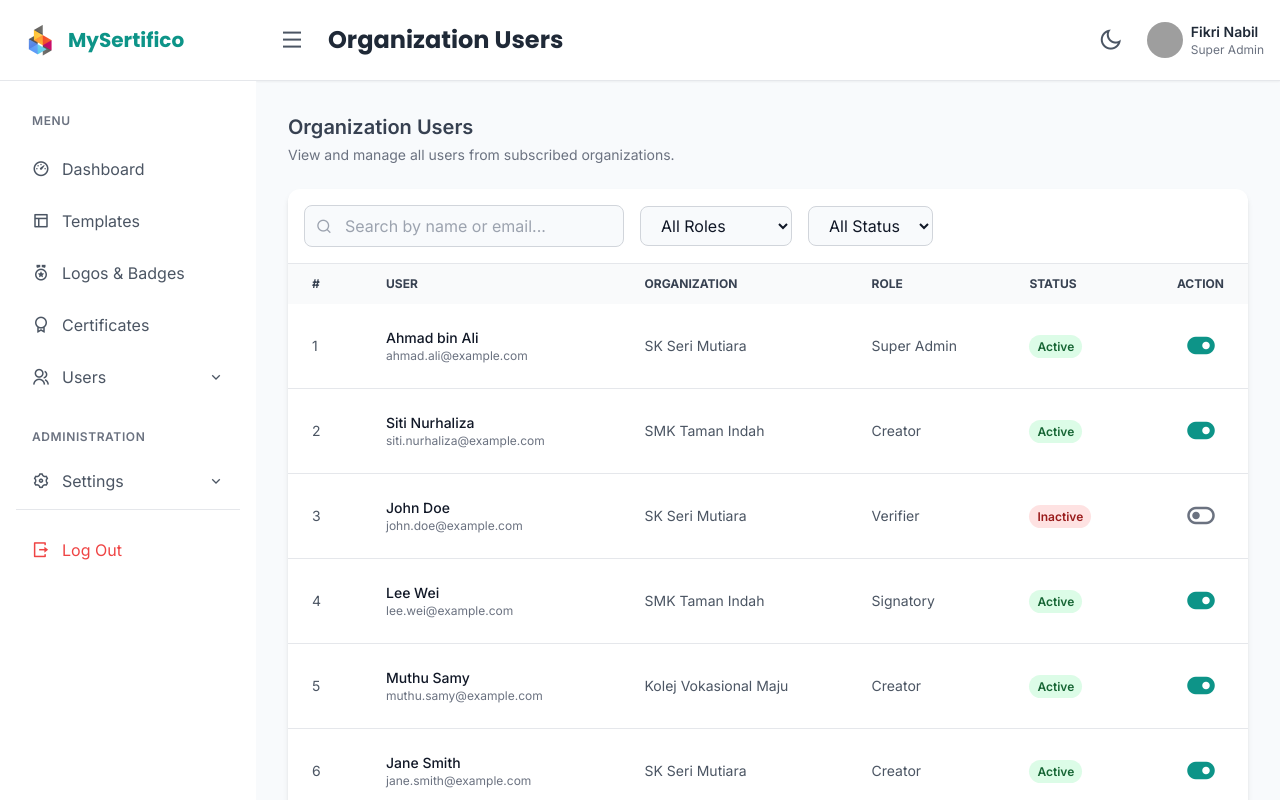
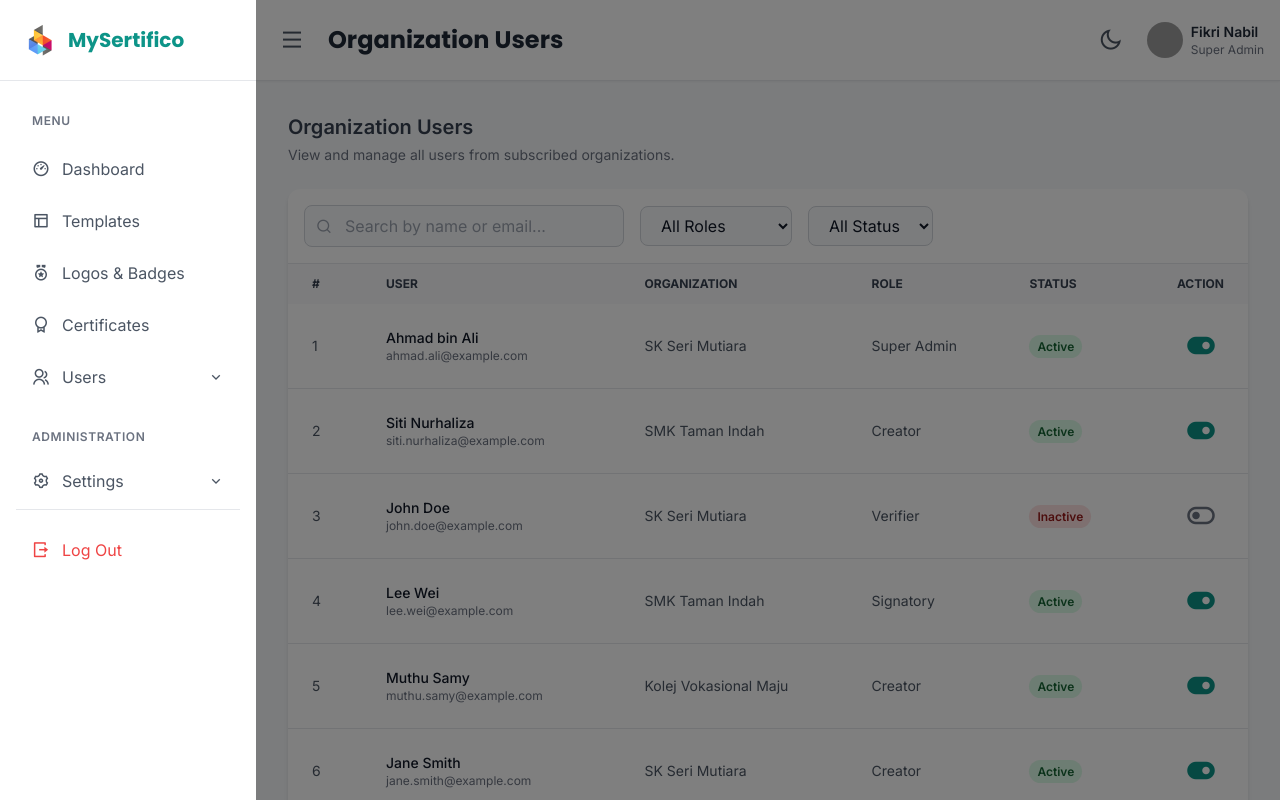
Before and after one commit to webappstudio-my/mysertifico, a React (Vite) app: page /bo/organization-users in a window 1280 px wide. Both pictures are taken after a click on the button 36 px from the left and 40 px from the top of the page. Shown: the top 800 px of the page. Built offline with nearby package versions, Linux system fonts and the light colour scheme; grey boxes are pictures that could not be loaded.

Commit message:
fixed dimmed lighting when open sidebar

```diff
--- a/src/pages/bo/BoLogosBadges.jsx
+++ b/src/pages/bo/BoLogosBadges.jsx
@@ -210,7 +210,7 @@ const BoLogosBadges = () => {
   };
 
   return (
-    <div className="bg-slate-50 dark:bg-slate-950 transition-colors duration-300 min-h-screen">
+    <div className="min-h-screen bg-bo-bg-light dark:bg-bo-bg-dark transition-colors duration-300">
 
       {/* Sidebar */}
       <BoSidebar isOpen={isSidebarOpen} onClose={closeSidebar} />
@@ -218,7 +218,7 @@ const BoLogosBadges = () => {
       {/* Sidebar Overlay */}
       {isSidebarOpen && (
         <div
-          className="fixed inset-0 bg-black bg-opacity-50 z-40 lg:hidden"
+          className="fixed inset-0 bg-black bg-opacity-50 z-40"
           onClick={closeSidebar}
         ></div>
       )}
--- a/src/pages/bo/BoOrganizationUsers.jsx
+++ b/src/pages/bo/BoOrganizationUsers.jsx
@@ -122,16 +122,16 @@ const BoOrganizationUsers = () => {
     const modalConfig = getModalConfig();
 
     return (
-        <div className="bg-slate-50 dark:bg-slate-950 transition-colors duration-300 min-h-screen">
+        <div className="min-h-screen bg-bo-bg-light dark:bg-bo-bg-dark transition-colors duration-300">
             {/* Sidebar */}
             <BoSidebar isOpen={isSidebarOpen} onClose={handleCloseSidebar} />
 
             {/* Sidebar Overlay */}
             {isSidebarOpen && (
                 <div
-                    className="fixed inset-0 bg-black bg-opacity-50 z-40 lg:hidden"
-                    onClick={handleCloseSidebar}
-                ></div>
+                    className="fixed inset-0 bg-black bg-opacity-50 z-40"
+                    onClick={handleCloseSidebar}>
+                </div>
             )}
 
             {/* Main Content */}
--- a/src/pages/bo/BoTemplates.jsx
+++ b/src/pages/bo/BoTemplates.jsx
@@ -270,8 +270,8 @@ const BoTemplateManagement = ({ userRole = 'admin' }) => {
             {/* Dimmed background when sidebar is open*/}
             {isSidebarOpen &&
                 <div
-                className="fixed inset-0 bg-black bg-opacity-50 z-40"
-                onClick={toggleSidebar}>
+                    className="fixed inset-0 bg-black bg-opacity-50 z-40"
+                    onClick={toggleSidebar}>
                 </div>
             }
 
```
